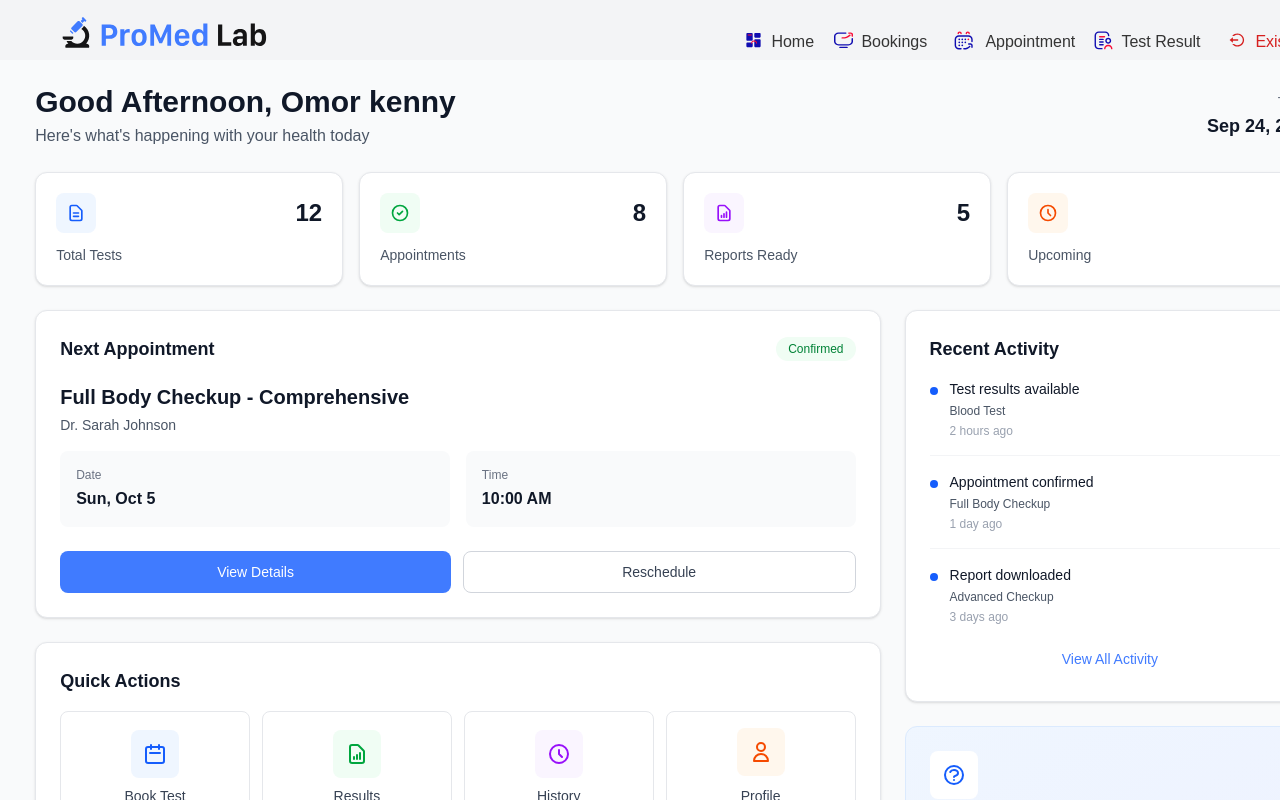
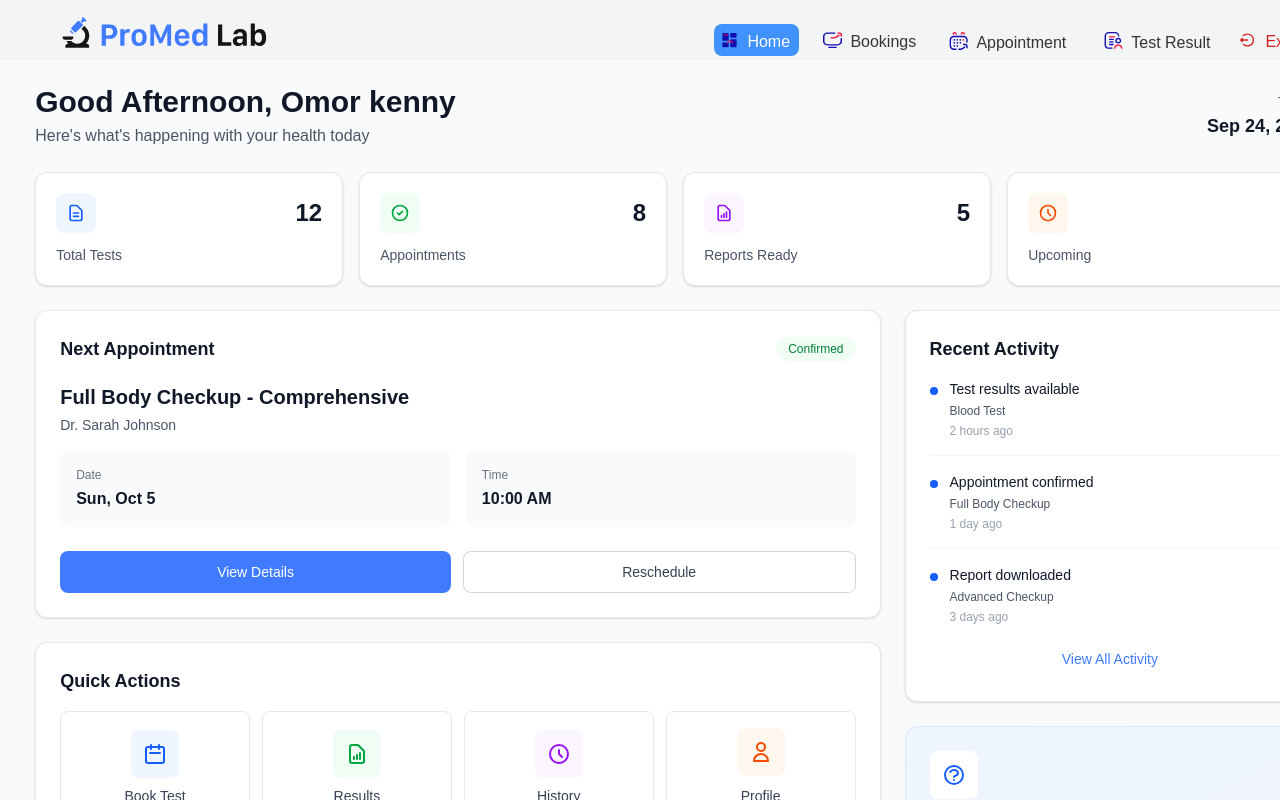
Before and after one commit to Omoboi-coder/my-healthcare-app, a Next.js app: page /home in a window 1280 px wide. Shown: the top 800 px of the page. Built offline with nearby package versions, Linux system fonts and the light colour scheme.

Commit message:
fifth commit (minor adjustment)

```diff
--- a/src/app/Components/TopCon.js
+++ b/src/app/Components/TopCon.js
@@ -2,9 +2,18 @@ import React from 'react'
 import Image from 'next/image'
 import Link from 'next/link'
 
-const TopCon = () => {
-  return (
-    <>
+import { usePathname } from 'next/navigation'
+
+
+
+      const TopCon = () => {
+          const pathname = usePathname()
+
+      const isActive = (path) => {
+       return pathname === path
+         }
+      return (
+         <>
         {/* container 1 */}
             <div className='flex flex-row bg-gray-100 w-full h-[60px] px-0 md:px-15 justify-between'>
               <Link href='/'>
@@ -16,35 +25,45 @@ const TopCon = () => {
                   className="mt-3 w-[166px] h-[36px] md:w-[208px] md:h-[45px]"
                   />
                   </Link>
-                  <div className='flex flex-row w-[550px] h-auto mt-5 p-[4px] space-x-5'>
+                  <div className='flex flex-row w-[580px] h-auto mt-5 p-[4px] space-x-4'>
                      <Link href="/home">
                       {/* Home */}
-                         <div className='flex flex-row gap-2 w-[70px] h-[32px]'>
+                         <div className={`flex flex-row gap-2 w-[85px] h-[32px] px-1.5 rounded-lg transition-colors ${
+                        isActive('/home') ? 'bg-[#4093ff] text-white' : 'hover:bg-gray-200'
+                        }`}>
                         <Image
                          src="/Home icon.svg"
                          alt="Home Logo"
                          width={19}
                          height={19}
                          />
-                          <span className='text-[16px] text-[#343434] mt-1.5 cursor-pointer'>Home </span>
+                          <span className={`text-[16px] mt-1.5 cursor-pointer ${
+                           isActive('/home') ? 'text-white' : 'text-[#343434]'
+                        }`}>Home</span>
                       </div>
                       </Link>
                        <Link href="/bookings">
                       {/* Booking */}
-                         <div className='flex flex-row gap-2 w-[100px] h-[32px]'>
+                         <div className={`flex flex-row gap-2 w-[110px] h-[32px] px-2 rounded-lg transition-colors ${
+                           isActive('/bookings') ? 'bg-[#4093ff] text-white' : 'hover:bg-gray-200'
+                           }`}>
                         <Image
                          src="/Booking.svg"
                          alt="Logo"
                          width={19}
                          height={19}
                          />
-                         <span className='text-[16px] text-[#343434] mt-1.5 cursor-pointer'>Bookings</span>
+                         <span className={`text-[16px] mt-1.5 cursor-pointer whitespace-nowrap ${
+                           isActive('/bookings') ? 'text-white' : 'text-[#343434]'
+                        }`}>Bookings</span>
                       </div>
                       </Link>
 
                       {/* Appointment */}
                       <Link href="/appointment">
-                      <div className='flex flex-row gap-3 w-[120px] h-[32px]'>
+                     <div className={`flex flex-row gap-2 w-[135px] h-[32px] items-center px-2 rounded-lg transition-colors ${
+                        isActive('/appointment') ? 'bg-[#407BFF]' : 'hover:bg-gray-200'
+                        }`}>
                         <Image
                          src="/Appointment icon.svg"
                          alt="Logo"
@@ -52,25 +71,32 @@ const TopCon = () => {
                          height={19}
 
                          />
-                          <span className='text-[16px] text-[#343434] mt-1.5 cursor-pointer'>Appointment </span>
+                           <span className={`text-[16px] cursor-pointer mt-1.5 whitespace-nowrap ${
+                           isActive('/appointment') ? 'text-white' : 'text-[#343434]'
+                        }`}>Appointment</span>
                       </div>
                       </Link>
+
                       <Link href="/result">
                       {/* Test Results */}
-                      <div className='flex flex-row gap-2 w-[110px] h-[32px]'>
+                      <div className={`flex flex-row gap-2 w-[130px] h-[32px] items-center px-3 rounded-lg transition-colors ${
+                     isActive('/result') ? 'bg-[#407BFF]' : 'hover:bg-gray-200'
+                      }`}>
                         <Image
                          src="/Test icon.svg"
                          alt="Logo"
                          width={19}
                          height={19}
                          />
-                         <span className='text-[16px] text-[#343434] mt-1.5 cursor-pointer'>Test Result </span>
+                          <span className={`text-[16px] cursor-pointer mt-1.5 whitespace-nowrap ${
+                        isActive('/result') ? 'text-white' : 'text-[#343434]'
+                     }`}>Test Result</span>
                       </div>
                       </Link>
 
                         <Link href="/">
                        {/* Exist */}
-                     <div className='flex flex-row gap-2 w-[70px] h-[32px] ml-1'>
+                     <div className='flex flex-row gap-2 w-[70px] h-[32px] rounded-lg hover:bg-gray-200'>
                         <Image
                          src="/Exist icon.svg"
                          alt="Logo"
--- a/src/app/bookings/page.js
+++ b/src/app/bookings/page.js
@@ -192,7 +192,7 @@ const BookingForm = () => {
             </h2>
 
             <div>
-              <label className="block text-sm font-medium text-gray-700 mb-2">
+              <label className="block text-[17px] font-medium text-gray-700 mb-2">
                 What health concerns do you have? (Optional)
               </label>
               <textarea
@@ -220,10 +220,9 @@ const BookingForm = () => {
                 <input
                   type="date"
                   name="preferredDate"
-                  value={formData.preferredDate}
                   onChange={handleChange}
                   min={new Date().toISOString().split('T')[0]}
-                  className="w-full px-4 py-3 border border-gray-300 rounded-lg focus:ring-2
+                  className="w-full px-4 py-2.5 border border-gray-300 rounded-lg focus:ring-2
                    text-[#666363] placeholder:text-[#666363] focus:ring-[#407BFF] focus:border-transparent outline-none transition"
                 />
               </div>
@@ -253,9 +252,8 @@ const BookingForm = () => {
           {/* Submit Button */}
           <div className="flex justify-center pt-4">
             <button
-              onClick={handleSubmit}
               className="w-full md:w-auto px-12 py-4 bg-[#407BFF] text-white text-lg font-bold rounded-lg
-              hover:bg-[#3366DD] transition duration-300 shadow-lg hover:shadow-xl flex items-center justify-center gap-2"
+              hover:bg-[#3366DD] transition duration-300 shadow-lg hover:shadow-xl flex items-center justify-center gap-2 cursor-pointer"
             >
               Book Appointment
               <svg className="w-5 h-5" fill="none" stroke="currentColor" viewBox="0 0 24 24">
--- a/src/app/home/page.js
+++ b/src/app/home/page.js
@@ -86,49 +86,49 @@ const DashboardHome = () => {
           <div className="bg-white rounded-xl p-5 shadow-sm border border-gray-200 hover:shadow-md transition">
             <div className="flex items-center justify-between mb-3">
               <div className="w-10 h-10 bg-blue-50 rounded-lg flex items-center justify-center">
-                <svg className="w-5 h-5 text-blue-600" fill="none" stroke="currentColor" viewBox="0 0 24 24">
+                <svg className=" w-7 h-7 md:w-5 md:h-5 text-blue-600" fill="none" stroke="currentColor" viewBox="0 0 24 24">
                   <path strokeLinecap="round" strokeLinejoin="round" strokeWidth={2} d="M9 12h6m-6 4h6m2 5H7a2 2 0 01-2-2V5a2 2 0 012-2h5.586a1 1 0 01.707.293l5.414 5.414a1 1 0 01.293.707V19a2 2 0 01-2 2z" />
                 </svg>
               </div>
               <span className="text-2xl font-bold text-gray-900">12</span>
             </div>
-            <p className="text-sm font-medium text-gray-600">Total Tests</p>
+            <p className="text-lg md:text-sm font-medium text-gray-600">Total Tests</p>
           </div>
 
           <div className="bg-white rounded-xl p-5 shadow-sm border border-gray-200 hover:shadow-md transition">
             <div className="flex items-center justify-between mb-3">
               <div className="w-10 h-10 bg-green-50 rounded-lg flex items-center justify-center">
-                <svg className="w-5 h-5 text-green-600" fill="none" stroke="currentColor" viewBox="0 0 24 24">
+                <svg className="w-7 h-7 md:w-5 md:h-5 text-green-600" fill="none" stroke="currentColor" viewBox="0 0 24 24">
                   <path strokeLinecap="round" strokeLinejoin="round" strokeWidth={2} d="M9 12l2 2 4-4m6 2a9 9 0 11-18 0 9 9 0 0118 0z" />
                 </svg>
               </div>
               <span className="text-2xl font-bold text-gray-900">8</span>
             </div>
-            <p className="text-sm font-medium text-gray-600">Appointments</p>
+            <p className="text-lg md:text-sm font-medium text-gray-600">Appointments</p>
           </div>
 
           <div className="bg-white rounded-xl p-5 shadow-sm border border-gray-200 hover:shadow-md transition">
             <div className="flex items-center justify-between mb-3">
               <div className="w-10 h-10 bg-purple-50 rounded-lg flex items-center justify-center">
-                <svg className="w-5 h-5 text-purple-600" fill="none" stroke="currentColor" viewBox="0 0 24 24">
+                <svg className="w-7 h-7 md:w-5 md:h-5 text-purple-600" fill="none" stroke="currentColor" viewBox="0 0 24 24">
                   <path strokeLinecap="round" strokeLinejoin="round" strokeWidth={2} d="M9 17v-2m3 2v-4m3 4v-6m2 10H7a2 2 0 01-2-2V5a2 2 0 012-2h5.586a1 1 0 01.707.293l5.414 5.414a1 1 0 01.293.707V19a2 2 0 01-2 2z" />
                 </svg>
               </div>
               <span className="text-2xl font-bold text-gray-900">5</span>
             </div>
-            <p className="text-sm font-medium text-gray-600">Reports Ready</p>
+            <p className="text-lg md:text-sm font-medium text-gray-600">Reports Ready</p>
           </div>
 
           <div className="bg-white rounded-xl p-5 shadow-sm border border-gray-200 hover:shadow-md transition">
             <div className="flex items-center justify-between mb-3">
               <div className="w-10 h-10 bg-orange-50 rounded-lg flex items-center justify-center">
-                <svg className="w-5 h-5 text-orange-600" fill="none" stroke="currentColor" viewBox="0 0 24 24">
+                <svg className="w-7 h-7 md:w-5 md:h-5 text-orange-600" fill="none" stroke="currentColor" viewBox="0 0 24 24">
                   <path strokeLinecap="round" strokeLinejoin="round" strokeWidth={2} d="M12 8v4l3 3m6-3a9 9 0 11-18 0 9 9 0 0118 0z" />
                 </svg>
               </div>
               <span className="text-2xl font-bold text-gray-900">1</span>
             </div>
-            <p className="text-sm font-medium text-gray-600">Upcoming</p>
+            <p className="text-lg md:text-sm font-medium text-gray-600">Upcoming</p>
           </div>
         </div>
 
```
